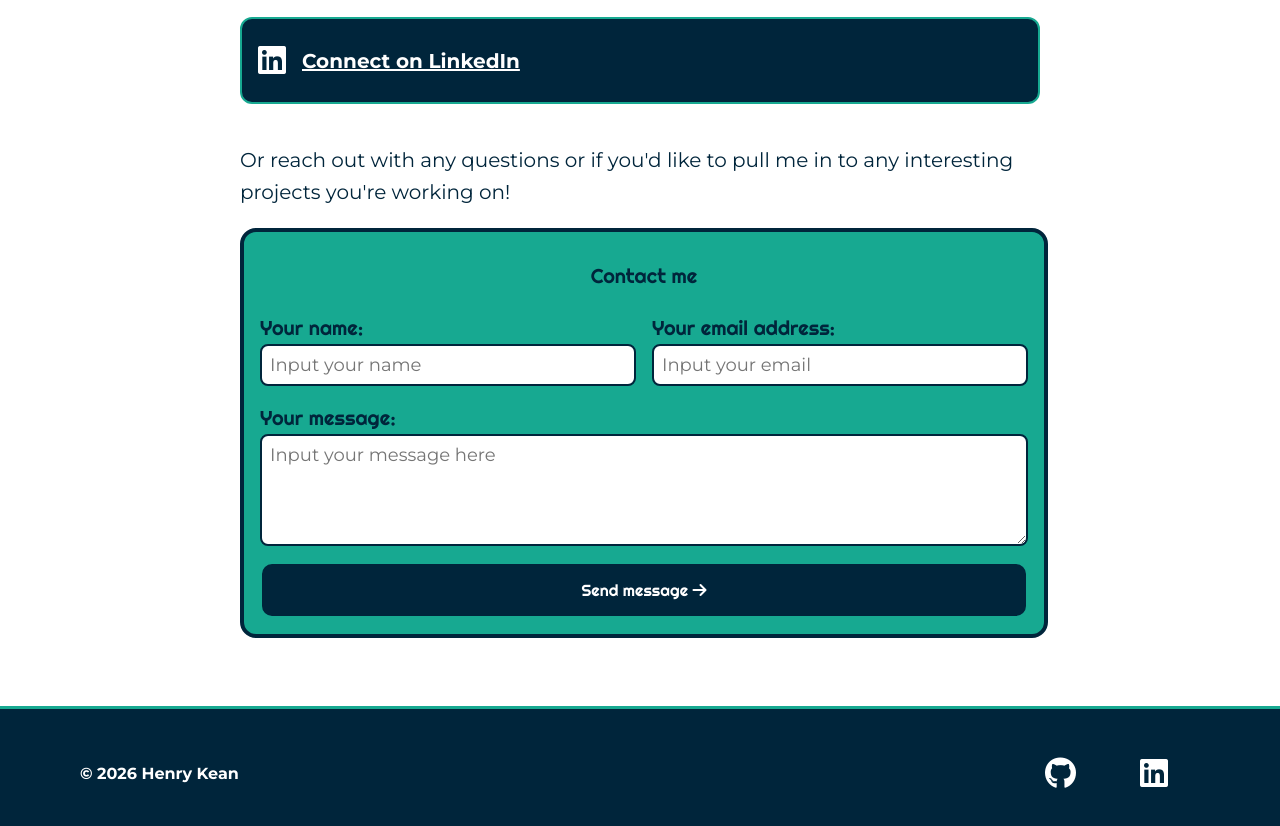
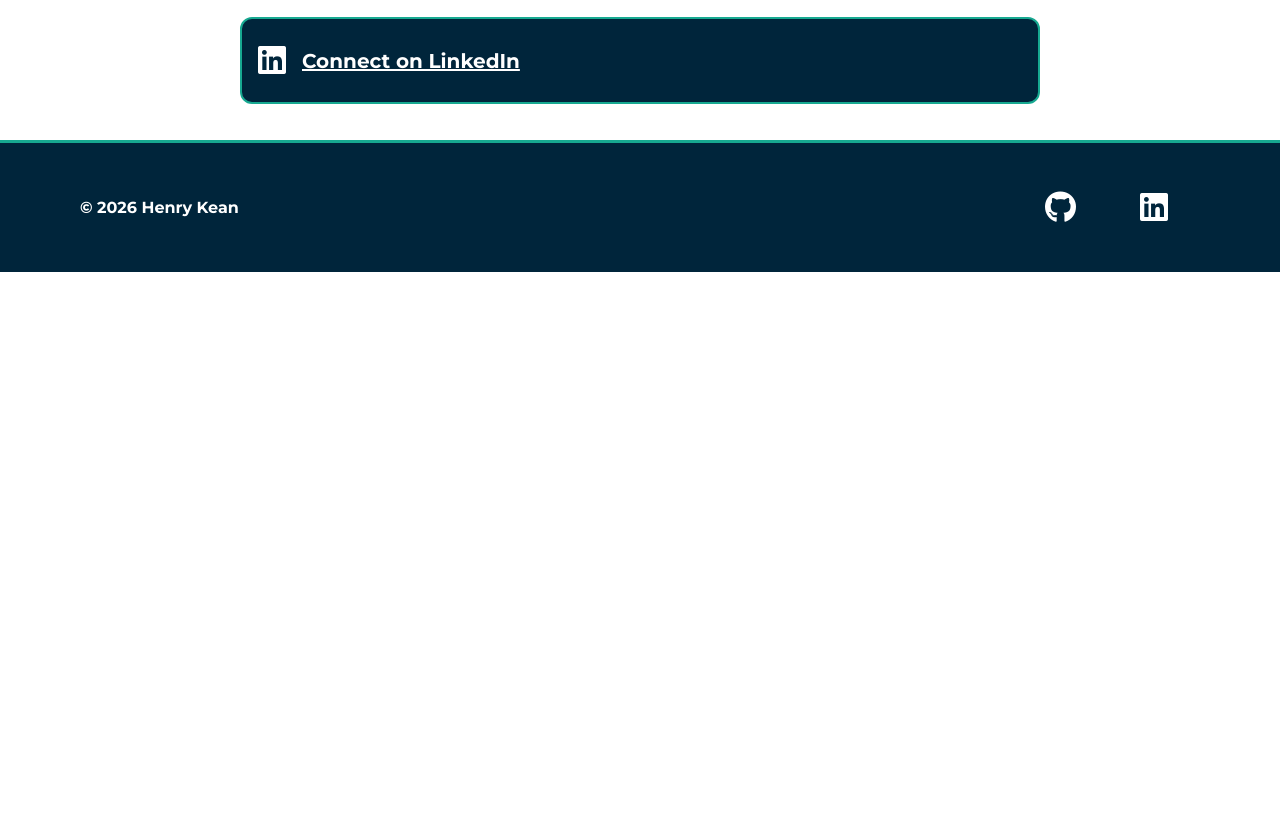
Before and after one commit to hlkean/portfolio, an Astro site: page / in a window 1280 px wide. Shown: the part 734-1560 px from the top of the page. After the commit the page ends 1006 px from the top, so only its background shows below. Built offline with nearby package versions, Linux system fonts and the light colour scheme; Astro itself is replaced by a stand-in of ours.

Commit message:
remove contact form

```diff
--- a/src/layouts/Layout.astro
+++ b/src/layouts/Layout.astro
@@ -15,10 +15,6 @@ const navItems = [{
 {
 		href: '/about/',
 		text: 'About'
-},
-{
-		href: '/contact/',
-		text: 'Contact'
 }
 ];
 
--- a/src/pages/index.astro
+++ b/src/pages/index.astro
@@ -44,12 +44,6 @@ import ContactForm from '../components/ContactForm.astro';
 					</span>
 					<span class="label">Connect on LinkedIn</span>
 				</a>
-			</li>
-			<li>
-				<p>Or reach out with any questions or if you'd like to pull me in to any interesting projects you're working on!</p>
-				<div class="form-container">
-					<ContactForm title="Contact me"/>
-				</div>
 			</li>
 		</ul>
 	</main>
```
Also changed, not shown: src/components/contact.astro (renamed from src/pages/contact.astro).
